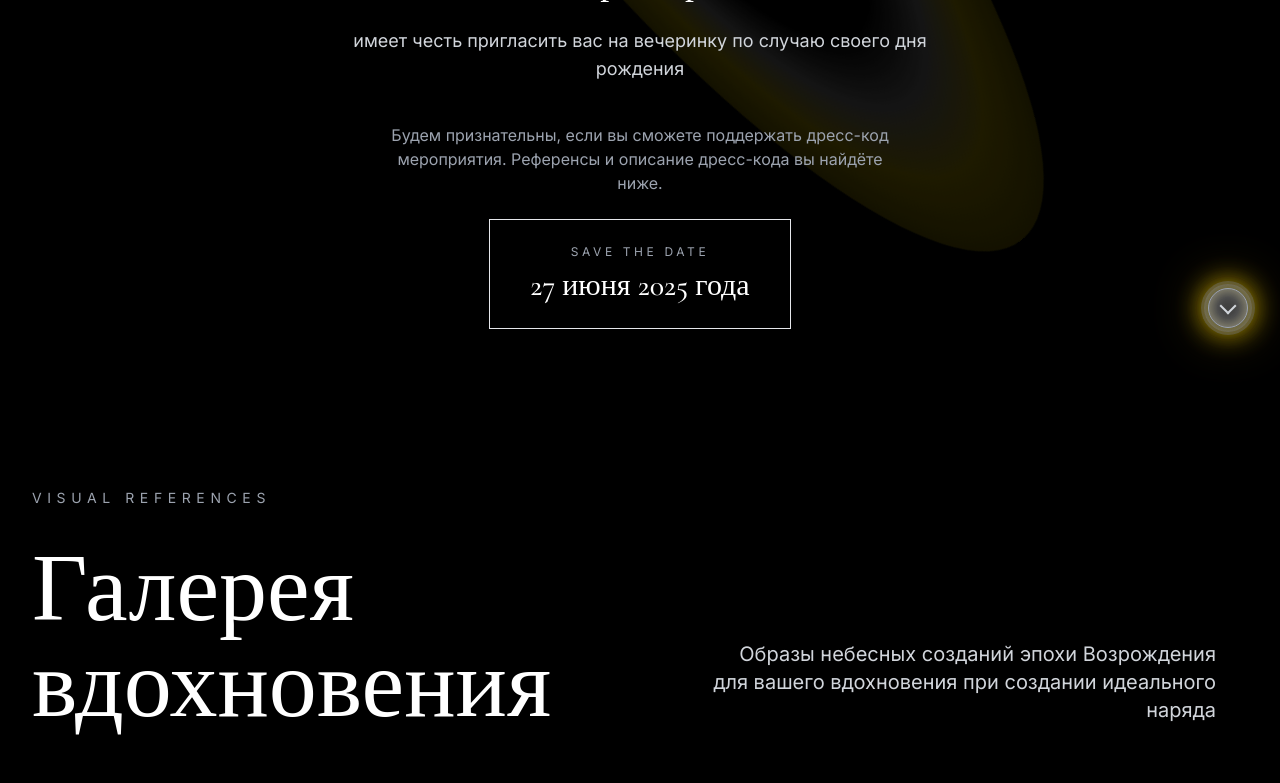
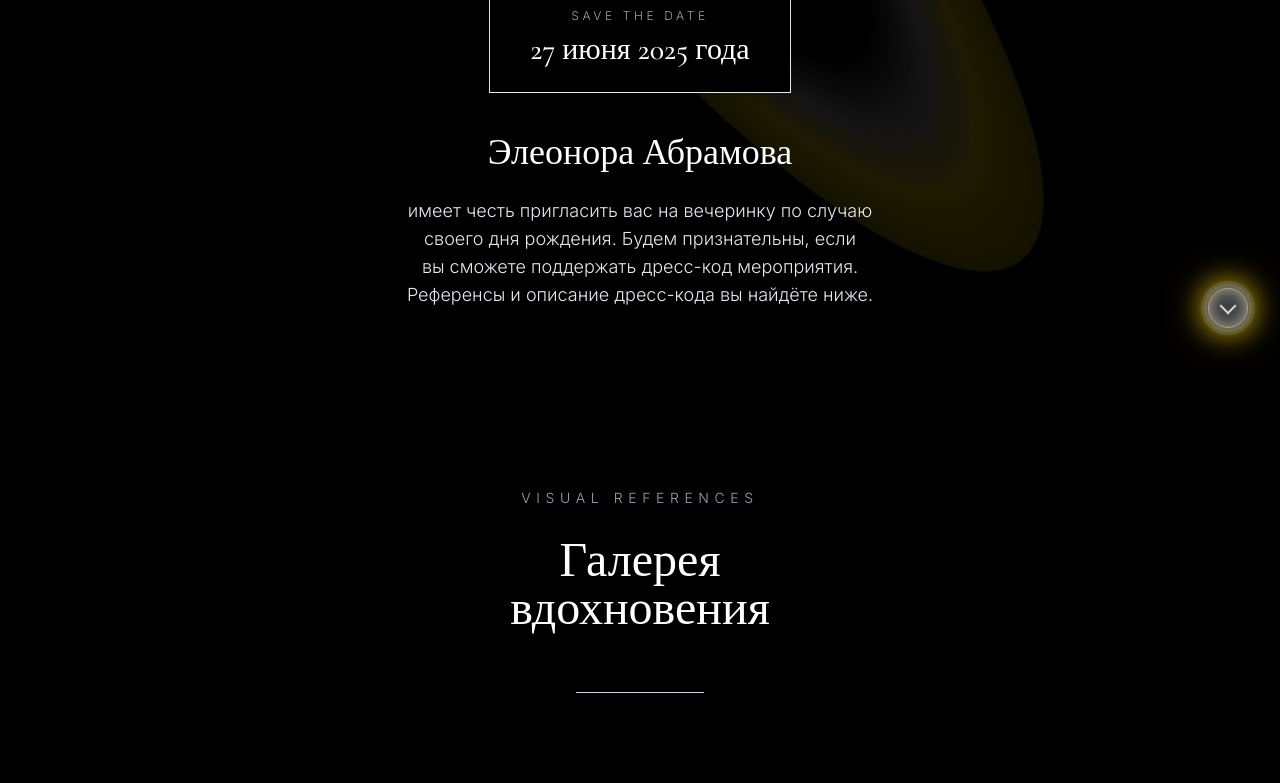
Before and after one commit to tunk5585/aotr, a React (Create React App) app: page / in a window 1280 px wide. Shown: the part 440-1223 px from the top of the page. Built offline with nearby package versions, Linux system fonts and the light colour scheme; a web font is replaced by a local one.

Commit message:
справление настроек деплоя и добавление поддержки пользовательского домена angelsbyeleonora.com

```diff
--- a/package.json
+++ b/package.json
@@ -2,7 +2,7 @@
   "name": "party-landing",
   "version": "0.1.0",
   "private": true,
-  "homepage": "https://yourusername.github.io/party-landing",
+  "homepage": "https://angelsbyeleonora.com",
   "dependencies": {
     "@testing-library/dom": "^10.4.0",
     "@testing-library/jest-dom": "^6.6.3",
--- a/src/components/Contact.tsx
+++ b/src/components/Contact.tsx
@@ -17,7 +17,7 @@ const Contact: React.FC = () => {
             <p className="text-xs sm:text-sm uppercase tracking-[0.3em] sm:tracking-[0.4em] text-gray-400">
               Contact Information
             </p>
-            <h2 className="font-elegant text-4xl sm:text-5xl md:text-6xl lg:text-7xl xl:text-8xl font-light text-black leading-[0.8]">
+            <h2 className="font-elegant text-3xl sm:text-4xl lg:text-5xl font-light text-black leading-[0.8]">
               Контакты
             </h2>
             <div className="h-px bg-gray-300 w-24 lg:w-32 mx-auto"></div>
@@ -28,12 +28,12 @@ const Contact: React.FC = () => {
         <div className="grid lg:grid-cols-2 gap-12 lg:gap-20 items-center">
 
           {/* Левая колонка - информация */}
-          <div className="space-y-8 lg:space-y-12 text-center lg:text-left">
+          <div className="space-y-8 lg:space-y-12">
             <div className="space-y-6 md:space-y-12 lg:space-y-8">
               <h3 className="text-2xl sm:text-3xl lg:text-4xl text-black font-medium">
                 Распорядитель вечеринки
               </h3>
-              <p className="text-base sm:text-lg lg:text-xl text-gray-600 leading-relaxed max-w-lg mx-auto lg:mx-0">
+              <p className="text-base sm:text-lg lg:text-xl text-gray-600 leading-relaxed max-w-lg font-extralight">
                 Если возникнут вопросы, вы всегда можете связаться с нашим распорядителем.
                 Элина поможет с любыми деталями и ответит на все ваши вопросы о мероприятии.
               </p>
@@ -52,7 +52,7 @@ const Contact: React.FC = () => {
                   </p>
                   <a
                     href="tel:+79651906148"
-                    className="text-base sm:text-lg lg:text-xl text-black hover:text-gray-600 transition-colors duration-300"
+                    className="text-base sm:text-lg lg:text-xl text-black hover:text-gray-600 transition-colors duration-300 font-extralight"
                   >
                     +7 965 190 6148
                   </a>
@@ -69,7 +69,7 @@ const Contact: React.FC = () => {
                   <p className="text-xs sm:text-sm uppercase tracking-[0.2em] text-gray-500 mb-1">
                     Имя
                   </p>
-                  <p className="text-base sm:text-lg lg:text-xl text-black">
+                  <p className="text-base sm:text-lg lg:text-xl text-black font-extralight">
                     Элина
                   </p>
                 </div>
@@ -80,7 +80,7 @@ const Contact: React.FC = () => {
           {/* Правая колонка - карточка */}
           <div>
             <div className="bg-gray-50 p-8 sm:p-10 lg:p-12 relative">
-              <div className="text-center space-y-6 lg:space-y-8">
+              <div className="space-y-6 lg:space-y-8">
                 <div className="space-y-8 md:space-y-16 lg:space-y-10">
                   <p className="text-xs sm:text-sm uppercase tracking-[0.2em] sm:tracking-[0.3em] text-gray-500">
                     Quick Contact
@@ -88,22 +88,16 @@ const Contact: React.FC = () => {
                   <div className="space-y-4 lg:space-y-6">
                     <a
                       href="tel:+79651906148"
-                      className="block bg-black text-white py-4 lg:py-6 px-6 lg:px-8 text-lg lg:text-xl hover:bg-gray-800 transition-colors duration-300 font-medium"
+                      className="block bg-black text-white py-4 lg:py-6 px-6 lg:px-8 text-lg lg:text-xl hover:bg-gray-800 transition-colors duration-300 font-medium text-center"
                     >
                       Позвонить Элине
                     </a>
                     <div className="bg-white p-4 lg:p-6 border border-gray-200">
-                      <p className="text-base lg:text-lg text-gray-700">
+                      <p className="text-base lg:text-lg text-gray-700 font-extralight">
                         Время работы: 9:00 — 21:00
                       </p>
                     </div>
                   </div>
-                </div>
-
-                <div className="pt-6 lg:pt-8 border-t border-gray-200">
-                  <p className="text-sm text-gray-500 italic leading-relaxed">
-                    "Каждая деталь важна для создания идеального вечера"
-                  </p>
                 </div>
               </div>
             </div>
@@ -114,17 +108,7 @@ const Contact: React.FC = () => {
         <div className="mt-20 sm:mt-24 lg:mt-32 text-center">
           <div className="max-w-4xl mx-auto space-y-8 lg:space-y-12">
             <div className="space-y-6 lg:space-y-8">
-              <p className="font-elegant text-3xl sm:text-4xl lg:text-5xl text-black font-light leading-tight px-4">
-                До встречи в мире
-                <br />
-                <span className="text-black">небесной красоты!</span>
-              </p>
-
-              <div className="flex justify-center space-x-3">
-                <div className="w-4 h-4 bg-gray-400"></div>
-                <div className="w-2 h-2 bg-gray-300 mt-1"></div>
-                <div className="w-4 h-4 bg-gray-400"></div>
-              </div>
+              <div className="h-px bg-gray-300 w-24 lg:w-32 mx-auto"></div>
             </div>
 
             {/* Финальная подпись */}
@@ -136,7 +120,6 @@ const Contact: React.FC = () => {
                 <p className="font-elegant text-xl lg:text-2xl text-black">
                   Элеонора Абрамова
                 </p>
-                <div className="h-px bg-gray-300 w-24 lg:w-32 mx-auto"></div>
               </div>
             </div>
           </div>
--- a/src/components/DressCode.tsx
+++ b/src/components/DressCode.tsx
@@ -3,10 +3,10 @@ import React from 'react';
 const DressCode: React.FC = () => {
   return (
     <section className="py-12 sm:py-16 lg:py-20 bg-white relative" data-section="dresscode">
-      <div className="max-w-4xl mx-auto px-4 sm:px-6 lg:px-8 text-center">
+      <div className="max-w-4xl mx-auto px-4 sm:px-6 lg:px-8">
 
         {/* Простой заголовок */}
-        <div className="mb-8 lg:mb-12">
+        <div className="mb-8 lg:mb-12 text-center">
           <p className="text-xs uppercase tracking-[0.4em] text-gray-400 mb-4">
             Dress Code
           </p>
@@ -21,7 +21,7 @@ const DressCode: React.FC = () => {
         </div>
 
         {/* Основной текст */}
-        <div className="max-w-2xl mx-auto space-y-6 text-base lg:text-lg text-gray-600 leading-relaxed">
+        <div className="max-w-2xl mx-auto space-y-6 text-base lg:text-lg text-gray-600 leading-relaxed text-left font-extralight">
           <p>
             Вдохновляйтесь образами небесных созданий эпохи Возрождения:
             божественная нежность, скульптурные формы, золото, светлая палитра,
@@ -30,7 +30,7 @@ const DressCode: React.FC = () => {
 
           <div className="space-y-4">
             <p><strong>Что приветствуется:</strong></p>
-            <ul className="text-left space-y-2 max-w-xl mx-auto">
+            <ul className="space-y-2">
               <li>• Платья и костюмы в духе Ренессанса: корсеты, струящиеся ткани, завышенная талия</li>
               <li>• Светлые, молочные, пудровые оттенки, золото, жемчуг</li>
               <li>• Атлас, бархат, органза, шёлк</li>
--- a/src/components/Gallery.tsx
+++ b/src/components/Gallery.tsx
@@ -1,4 +1,4 @@
-import React, { useState, useEffect, useRef } from 'react';
+import React, { useState, useEffect, useRef, useCallback } from 'react';
 
 const Gallery: React.FC = () => {
   const [isGalleryVisible, setIsGalleryVisible] = useState(false);
@@ -56,7 +56,7 @@ const Gallery: React.FC = () => {
   ];
 
   // Функция для расчета расстояния до портала и интенсивности свечения
-  const calculateGlowIntensity = (element: HTMLElement): number => {
+  const calculateGlowIntensity = useCallback((element: HTMLElement): number => {
     if (!portalRef.current || !isGalleryVisible) return 0;
 
     const portalRect = portalRef.current.getBoundingClientRect();
@@ -71,7 +71,7 @@ const Gallery: React.FC = () => {
     // Интенсивность от 0 до 1, максимальная когда элемент близко к порталу
     const intensity = Math.max(0, 1 - (distance / maxDistance));
     return Math.pow(intensity, 1.5); // Изменено с 2 на 1.5 для более плавного перехода
-  };
+  }, [isGalleryVisible]);
 
   useEffect(() => {
     const handleScroll = () => {
@@ -352,24 +352,16 @@ const Gallery: React.FC = () => {
 
       <div className="max-w-7xl mx-auto px-4 sm:px-6 lg:px-8 relative z-10">
         {/* Заголовок */}
-        <div className="mb-16 sm:mb-20 lg:mb-24 text-center lg:text-left">
-          <div className="grid lg:grid-cols-2 gap-8 lg:gap-16 items-end">
-            <div>
+        <div className="mb-16 sm:mb-20 lg:mb-24 text-center">
+          <div className="space-y-6 md:space-y-8 lg:space-y-6">
             <p className="text-xs sm:text-sm uppercase tracking-[0.3em] sm:tracking-[0.4em] text-gray-400 mb-4 lg:mb-6">
               Visual References
             </p>
-              <h2 className="font-elegant text-4xl sm:text-5xl md:text-6xl lg:text-7xl xl:text-8xl font-light leading-[0.8]">
+            <h2 className="font-elegant text-3xl sm:text-4xl lg:text-5xl font-light leading-[0.8]">
               Галерея
               <br />
               <span className="text-white">вдохновения</span>
             </h2>
-            </div>
-            <div className="lg:text-right">
-              <p className="text-base sm:text-lg lg:text-xl text-gray-300 leading-relaxed max-w-lg mx-auto lg:ml-auto">
-                Образы небесных созданий эпохи Возрождения
-                для вашего вдохновения при создании идеального наряда
-              </p>
-            </div>
           </div>
 
           <div className="mt-8 lg:mt-16">
@@ -558,13 +550,12 @@ const Gallery: React.FC = () => {
         {/* Нижний блок */}
         <div className="mt-16 sm:mt-20 lg:mt-24 text-center">
           <div className="inline-block">
-            <p className="text-gray-400 text-base sm:text-lg font-light italic px-4">
-              "Пусть каждый образ расскажет свою историю"
-            </p>
-            <div className="mt-4 lg:mt-6 flex justify-center space-x-1">
-              <div className="w-2 h-2 bg-white/60"></div>
-              <div className="w-1 h-1 bg-white/40 mt-0.5"></div>
-              <div className="w-2 h-2 bg-white/60"></div>
+            <div className="flex items-center justify-center space-x-6">
+              <div className="h-px bg-gray-300 w-12 lg:w-16"></div>
+              <div className="w-2 h-2 bg-gold transform rotate-45" style={{
+                boxShadow: '0 0 8px rgba(255, 215, 0, 0.6), 0 0 16px rgba(255, 215, 0, 0.4), 0 0 24px rgba(255, 215, 0, 0.2)'
+              }}></div>
+              <div className="h-px bg-gray-300 w-12 lg:w-16"></div>
             </div>
           </div>
         </div>
--- a/src/components/Header.tsx
+++ b/src/components/Header.tsx
@@ -75,7 +75,7 @@ const Header: React.FC = () => {
 
           {/* Заголовок */}
           <div className="space-y-6 md:space-y-8 lg:space-y-6">
-            <p className="text-sm uppercase tracking-[0.4em] text-gray-400">
+            <p className="text-sm uppercase tracking-[0.4em] text-gray-400 font-extralight">
               Birthday Celebration
             </p>
 
@@ -92,29 +92,14 @@ const Header: React.FC = () => {
             </div>
           </div>
 
-          {/* Краткая информация */}
+          {/* Дата */}
           <div className="space-y-6 md:space-y-8 lg:space-y-6">
-            <h2 className="font-celestial text-2xl sm:text-3xl lg:text-4xl font-light text-white">
-              Элеонора Абрамова
-            </h2>
-            <p className="text-base lg:text-lg text-gray-300 max-w-xl mx-auto leading-relaxed">
-              имеет честь пригласить вас на вечеринку по случаю своего дня рождения
-            </p>
-          </div>
-
-          {/* Дата и дресс-код */}
-          <div className="space-y-6 md:space-y-8 lg:space-y-6">
-            <p className="text-sm lg:text-base text-gray-400 max-w-lg mx-auto">
-              Будем признательны, если вы сможете поддержать дресс-код мероприятия.
-              Референсы и описание дресс-кода вы найдёте ниже.
-            </p>
-
             <div
               className="inline-block elegant-date py-4 px-8 lg:py-6 lg:px-10 cursor-pointer hover:shadow-lg transition-shadow duration-300 bg-black border border-gray-200"
               onClick={addToCalendar}
             >
               <div className="text-center space-y-2">
-                <p className="text-xs uppercase tracking-[0.3em] text-gray-400">
+                <p className="text-xs uppercase tracking-[0.3em] text-gray-400 font-extralight">
                   Save the Date
                 </p>
                 <time className="font-celestial text-xl lg:text-2xl xl:text-3xl font-medium block text-white">
@@ -122,6 +107,18 @@ const Header: React.FC = () => {
                 </time>
               </div>
             </div>
+          </div>
+
+          {/* Имя и приглашение */}
+          <div className="space-y-6 md:space-y-8 lg:space-y-6">
+            <h2 className="font-celestial text-2xl sm:text-3xl lg:text-4xl font-light text-white">
+              Элеонора Абрамова
+            </h2>
+            <p className="text-base lg:text-lg text-gray-200 max-w-xl mx-auto leading-relaxed font-extralight text-balance">
+              имеет честь пригласить вас на вечеринку по случаю своего дня рождения.
+              Будем признательны, если вы сможете поддержать дресс-код мероприятия.
+              Референсы и описание дресс-кода вы найдёте ниже.
+            </p>
           </div>
         </div>
       </div>
--- a/src/index.css
+++ b/src/index.css
@@ -10,7 +10,7 @@
   }
 
   body {
-    @apply font-body text-gray-700 bg-black antialiased;
+    @apply font-body text-gray-700 bg-black antialiased font-extralight;
     line-height: 1.6;
   }
 
```
Also changed, not shown: 1 other file (tests, documents, lock files or other folders). Lines whose indentation alone changed are shown as unchanged.
